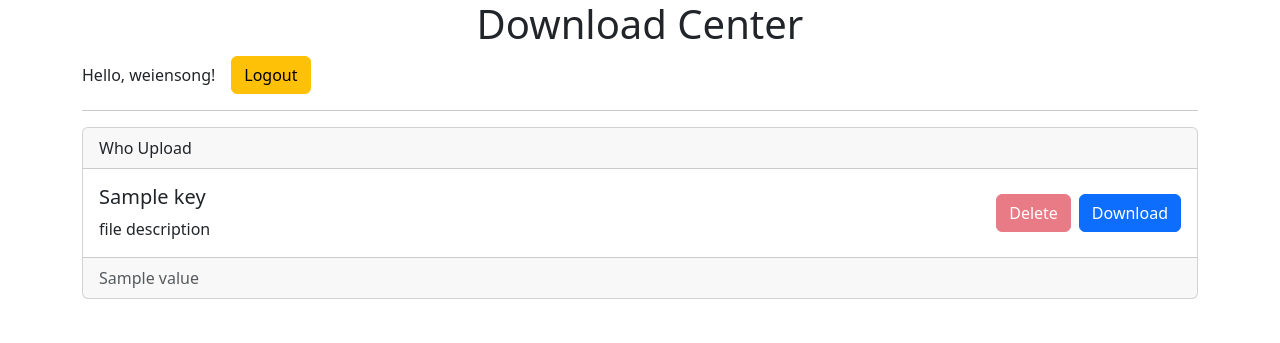
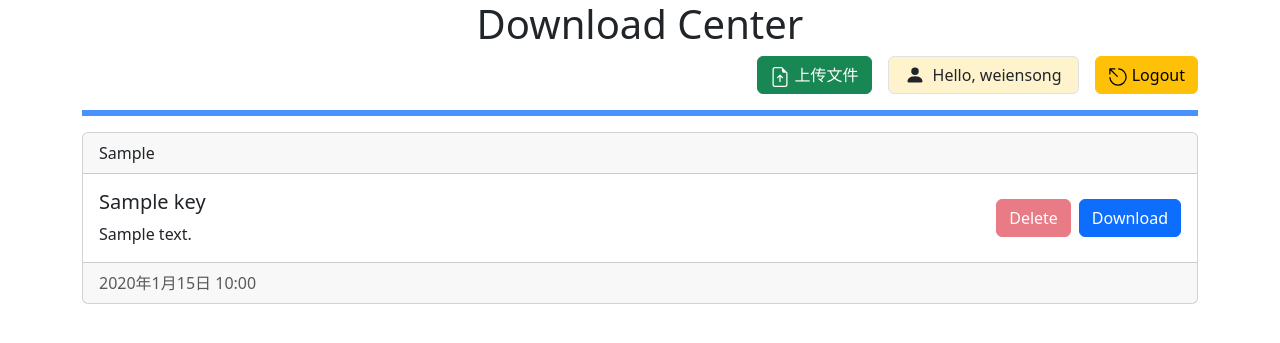
Before and after one commit to touero/catfish, a Django app: template templates/index.html in a window 1280 px wide. Shown: the top 343 px of the page. Run offline with Django 4.2, Linux system fonts and the light colour scheme; a user stored in the database is signed in; tables that the repository leaves empty hold one stand-in row (values such as "Sample post"); the template is opened without the code that fills it: most values are stand-ins (such as "Sample title", 1, 10 or a date in 2020).

Commit message:
feat: support upload file and record in db (#16)
* feat: turn to bootstrap card

* fix: button and info is a line

* feat: support custom file path

refactor download file path to support custom file path
add log

* feat: support delete file

* refactor: 重构文件列表视图并移除无关代码

* feat: support user login

Added a login page template, add user authentication and
file deletion permission check, add user authentication
 and file deletion permission check

* feat : user card

* feat: support upload file

* feat: support write to database to save info

* fix: add icon for button

* fix: update safe_base to use MEDIA_ROOT for file downloads

```diff
--- a/catfish/download_file_view.py
+++ b/catfish/download_file_view.py
@@ -15,7 +15,7 @@ class DownloadFileView(View):
         decoded_filename = urllib.parse.unquote(filename)
         logger.info(f"will download file: {decoded_filename}")
 
-        safe_base = Path(settings.SHOW_DIR).resolve()
+        safe_base = Path(settings.MEDIA_ROOT).resolve()
         requested_path = (safe_base / decoded_filename).resolve()
 
         if not str(requested_path).startswith(str(safe_base)):
--- a/catfish/settings.py
+++ b/catfish/settings.py
@@ -130,7 +130,7 @@ STATICFILES_DIRS = [
 
 # settings for catfish show dir
 DEFAULT_AUTO_FIELD = 'django.db.models.BigAutoField'
-SHOW_DIR = os.path.join(os.path.expanduser("~"), 'Downloads')
+MEDIA_ROOT = os.path.join(os.path.expanduser("~"), 'Downloads')
 
 LOG_DIR = os.path.join(BASE_DIR, 'logs')
 os.makedirs(LOG_DIR, exist_ok=True)
--- a/catfish/urls.py
+++ b/catfish/urls.py
@@ -7,6 +7,7 @@ from .list_files_view import ListFilesView
 from .delete_file_view import DeleteFileView
 from .download_file_view import DownloadFileView
 from .login_view import LoginView
+from .upload_file_view import UploadFileView
 
 
 urlpatterns = [
@@ -16,4 +17,5 @@ urlpatterns = [
     path('', ListFilesView.as_view(), name='list_files'),
     path('delete/<path:filename>/', DeleteFileView.as_view(), name='delete_file'),
     path('download/<path:filename>', DownloadFileView.as_view(), name='download_file'),
+    path('upload/', UploadFileView.as_view(), name='upload_file'),
 ]
--- a/templates/index.html
+++ b/templates/index.html
@@ -14,29 +14,79 @@
         <div class="col">
             <h1 style="text-align: center">Download Center</h1>
             {% if user.is_authenticated %}
-                <div class="d-flex align-items-center">
-                    <span class="me-3">Hello, {{ user.username }}!</span>
-                    <form action="{% url 'logout' %}" method="post" style="display:inline;">
+                <div class="d-flex align-items-center justify-content-end">
+                    <button type="button" class="btn btn-success" data-bs-toggle="modal" data-bs-target="#uploadModal">
+                        <svg xmlns="http://www.w3.org/2000/svg" width="20" height="20" fill="currentColor" class="bi bi-file-earmark-arrow-up" viewBox="0 0 16 16">
+                            <path d="M8.5 11.5a.5.5 0 0 1-1 0V7.707L6.354 8.854a.5.5 0 1 1-.708-.708l2-2a.5.5 0 0 1 .708 0l2 2a.5.5 0 0 1-.708.708L8.5 7.707z"/>
+                            <path d="M14 14V4.5L9.5 0H4a2 2 0 0 0-2 2v12a2 2 0 0 0 2 2h8a2 2 0 0 0 2-2M9.5 3A1.5 1.5 0 0 0 11 4.5h2V14a1 1 0 0 1-1 1H4a1 1 0 0 1-1-1V2a1 1 0 0 1 1-1h5.5z"/>
+                        </svg>
+                        上传文件
+                    </button>
+                    <div class="modal fade" id="uploadModal" tabindex="-1" aria-labelledby="uploadModalLabel" aria-hidden="true">
+                        <div class="modal-dialog">
+                            <form class="modal-content" method="post" enctype="multipart/form-data" action="{% url 'upload_file' %}">
                                 {% csrf_token %}
-                        <button type="submit" class="btn btn-warning">Logout</button>
+                                <div class="modal-header">
+                                <h5 class="modal-title" id="uploadModalLabel">上传文件</h5>
+                                <button type="button" class="btn-close" data-bs-dismiss="modal" aria-label="关闭"></button>
+                                </div>
+                                <div class="modal-body">
+                                <div class="mb-3">
+                                    <label for="fileInput" class="form-label">选择文件</label>
+                                    <input class="form-control" type="file" id="fileInput" name="file">
+                                </div>
+                                <div class="mb-3">
+                                    <label for="description" class="form-label">文件描述</label>
+                                    <textarea class="form-control" id="description" name="description" rows="3" placeholder="请输入描述..."></textarea>
+                                </div>
+                                </div>
+                                <div class="modal-footer">
+                                <button type="button" class="btn btn-secondary" data-bs-dismiss="modal">取消</button>
+                                <button type="submit" class="btn btn-primary">提交上传</button>
+                                </div>
+                            </form>
+                        </div>
+                    </div>
+                    <span class="d-inline-flex align-items-center gap-2 px-3 rounded border ms-3"
+                            style="height: calc(1.5em + 0.75rem + 2px);
+                                    padding-top: 0.375rem;
+                                    padding-bottom: 0.375rem;
+                                    border: 1px solid var(--bs-success-border-subtle);
+                                    background-color: var(--bs-warning-bg-subtle);
+                                    color: var(--bs-body-color);
+                                    font-size: 1rem;
+                                    line-height: 1.5;">
+                        <svg xmlns="http://www.w3.org/2000/svg" width="20" height="20" fill="currentColor" class="bi bi-person-fill" viewBox="0 0 16 16">
+                            <path d="M3 14s-1 0-1-1 1-4 6-4 6 3 6 4-1 1-1 1zm5-6a3 3 0 1 0 0-6 3 3 0 0 0 0 6"/>
+                        </svg>
+                        Hello, {{ user.username }}
+                    </span>
+                    <form action="{% url 'logout' %}" method="post" style="display:inline;" class="ms-3">
+                        {% csrf_token %}
+                        <button type="submit" class="btn btn-warning">
+                            <svg xmlns="http://www.w3.org/2000/svg" width="20" height="20" fill="currentColor" class="bi bi-escape" viewBox="0 0 16 16">
+                                <path d="M8.538 1.02a.5.5 0 1 0-.076.998 6 6 0 1 1-6.445 6.444.5.5 0 0 0-.997.076A7 7 0 1 0 8.538 1.02"/>
+                                <path d="M7.096 7.828a.5.5 0 0 0 .707-.707L2.707 2.025h2.768a.5.5 0 1 0 0-1H1.5a.5.5 0 0 0-.5.5V5.5a.5.5 0 0 0 1 0V2.732z"/>
+                            </svg>
+                            Logout
+                        </button>
                     </form>
                 </div>
             {% else %}
                 <a href="{% url 'login' %}" class="btn btn-outline-primary btn-sm">Login</a>
             {% endif %}
-
-            <hr>
+            <hr class="border border-primary border-3 opacity-75">
 
             {% for key, value in file_dict.items %}
                 <div class="card mb-3">
                     <div class="card-header">
-                    Who Upload
+                        {{ value.uploaded_by }}
                     </div>
                     <div class="card-body">
                         <div class="d-flex align-items-center justify-content-between" style="gap: 30px;">
                             <div>
                                 <h5 class="card-title" style="word-wrap: break-word; word-break: break-all;">{{ key }}</h5>
-                            <p class="card-text">file description</p>
+                                <p class="card-text">{{ value.description }}</p>
                             </div>
                             <div class="d-flex justify-content-end gap-2">
                                 {% if can_delete %}
@@ -51,7 +101,9 @@
                             </div>
                         </div>
                     </div>
-                <div class="card-footer text-body-secondary">{{ value }}</div>
+                    <div class="card-footer text-body-secondary">
+                        {{ value.uploaded_at }}
+                    </div>
                 </div>
             {% endfor %}
             <div id="customAlert" class="alert-style" style="display: none;"></div>
```
Also changed, not shown: catfish/delete_file_view.py (+20 -7 lines), catfish/list_files_view.py (+22 -11 lines), catfish/models.py (+7 -1 lines), catfish/upload_file_view.py (added, +46 -0 lines), 1 other file. Lines whose indentation alone changed are shown as unchanged.
